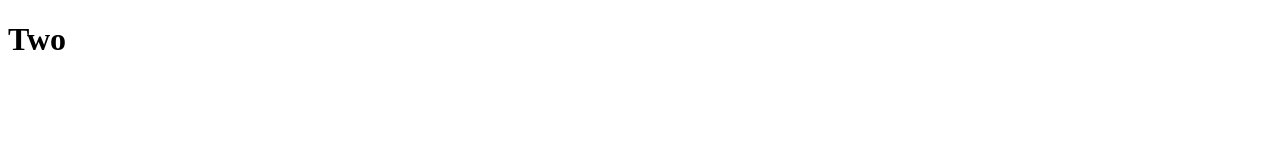
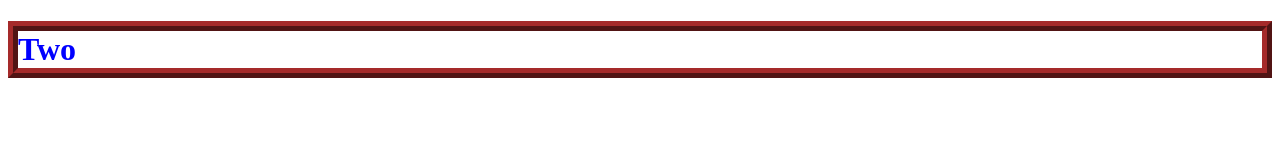
Before and after one commit to TorbjornF-H01/HTMLCSStwo, a plain HTML site: page index.html in a window 1280 px wide. Drawn offline with Linux system fonts and the light colour scheme.

Commit message:
Code borders

```diff
--- a/index.html
+++ b/index.html
@@ -5,10 +5,12 @@
     <meta charset="UTF-8">
     <meta name="viewport" content="width=device-width, initial-scale=1.0">
     <title>Document</title>
+    <link rel="stylesheet" href="style.css">
 </head>
+<!-- <br> empty elements -->
 
 <body>
-    <h1>Two</h1>
+    <h1>Two</h1><br><br><br>
 </body>
 
 </html>
--- a/style.css
+++ b/style.css
@@ -1 +1,9 @@
-/* Style it */
+/* Style borders, margins, padding */
+/* the default color is based on the text color(border) */
+h1 {
+    /* border: 5px dashed crimson; */
+    border-width: 10px;
+    border-style: ridge;
+    border-color: brown;
+    color: blue
+}
```
